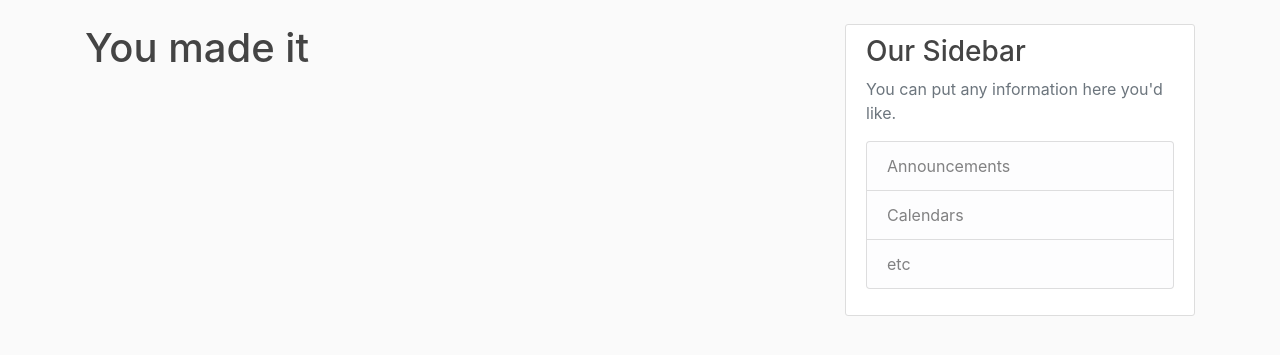
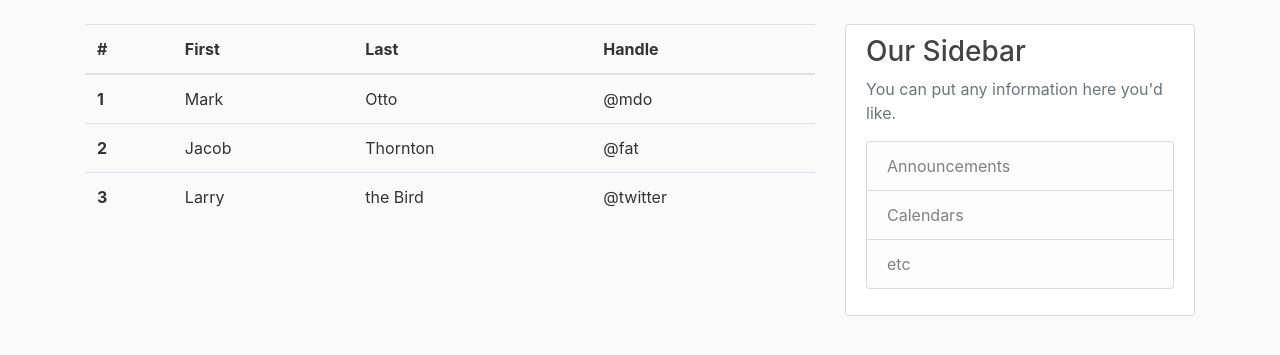
Before and after one commit to nacastroprice/hlsapp, a Flask app: page / in a window 1280 px wide. Shown: the part 56-411 px from the top of the page. Run offline with Flask 2, Linux system fonts and the light colour scheme; some libraries are stand-ins or nearby versions.

Commit message:
added table for audiogram data to home

```diff
--- a/hls_webapp/templates/home.html
+++ b/hls_webapp/templates/home.html
@@ -1,4 +1,33 @@
 {% extends "layout.html" %}
 {% block content %}
-    <h1>You made it</h1>
+    <table class="table">
+  <thead>
+    <tr>
+      <th scope="col">#</th>
+      <th scope="col">First</th>
+      <th scope="col">Last</th>
+      <th scope="col">Handle</th>
+    </tr>
+  </thead>
+  <tbody>
+    <tr>
+      <th scope="row">1</th>
+      <td>Mark</td>
+      <td>Otto</td>
+      <td>@mdo</td>
+    </tr>
+    <tr>
+      <th scope="row">2</th>
+      <td>Jacob</td>
+      <td>Thornton</td>
+      <td>@fat</td>
+    </tr>
+    <tr>
+      <th scope="row">3</th>
+      <td>Larry</td>
+      <td>the Bird</td>
+      <td>@twitter</td>
+    </tr>
+  </tbody>
+</table>
 {% endblock content %}
```
